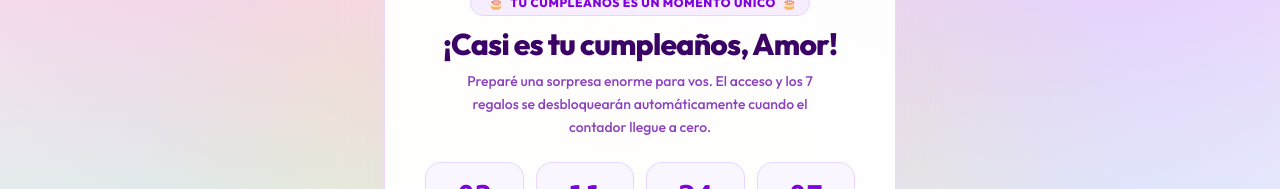
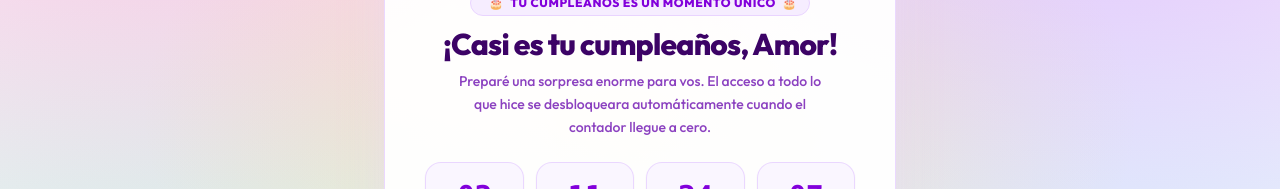
Before and after one commit to lal4-dev/valentina, a Next.js app: page / in a window 1280 px wide. Shown: the part 285-474 px from the top of the page. Built offline with nearby package versions, Linux system fonts and the light colour scheme.

Commit message:
version funcinal 1.2

```diff
--- a/src/app/admin/page.tsx
+++ b/src/app/admin/page.tsx
@@ -127,7 +127,7 @@ export default function PaginaAdministrador() {
                   type="password"
                   value={clave}
                   onChange={(e) => setClave(e.target.value)}
-                  placeholder="admin290344"
+                  placeholder="••••••••"
                   className={`w-full px-4 py-3 rounded-2xl text-sm font-semibold transition-all outline-none border ${
                     esPastel
                       ? "bg-white border-purple-200 text-purple-950 placeholder-purple-300 focus:border-purple-500 focus:ring-4 focus:ring-purple-100"
--- a/src/app/layout.tsx
+++ b/src/app/layout.tsx
@@ -40,8 +40,8 @@ const fuentePlusJakarta = Plus_Jakarta_Sans({
 // ============================================================================
 
 export const metadata: Metadata = {
-  title: "¡Feliz Cumpleaños Valentina! • BTS Gifts",
-  description: "7 regalos especiales inspirados en los 7 integrantes de BTS para Valentina.",
+  title: "¡Feliz Cumpleaños BB!",
+  description: "Un regalito especial hecho con mucho amor para vos.",
   icons: {
     icon: "/icon.svg",
   },
--- a/src/components/PantallaBloqueoCumple.tsx
+++ b/src/components/PantallaBloqueoCumple.tsx
@@ -198,8 +198,8 @@ export function PantallaBloqueoCumple({
               }`}
           >
             {estaDesbloqueado
-              ? "¡Llegó el momento tan esperado! Ya podés descubrir cada uno de tus 7 regalos de BTS."
-              : "Preparé una sorpresa enorme para vos. El acceso y los 7 regalos se desbloquearán automáticamente cuando el contador llegue a cero."}
+              ? "¡Llegó el momento tan esperado! Ya podés entrar al login pedime la contraseña."
+              : "Preparé una sorpresa enorme para vos. El acceso a todo lo que hice se desbloqueara automáticamente cuando el contador llegue a cero."}
           </p>
 
           {/* 4 Tarjetas del Reloj de Cuenta Regresiva */}
--- a/src/components/TarjetaAutenticacion.tsx
+++ b/src/components/TarjetaAutenticacion.tsx
@@ -147,11 +147,7 @@ export function TarjetaAutenticacion() {
                 type="password"
                 value={clave}
                 onChange={(e) => setClave(e.target.value)}
-                placeholder={
-                  perfilSeleccionado === "valentina"
-                    ? "Ej: 14102026"
-                    : "Clave de administrador"
-                }
+                placeholder="••••••••"
                 autoComplete="current-password"
                 className={`w-full px-4 py-3 rounded-2xl text-sm font-medium border transition-all duration-200 outline-none ${
                   mensajeError
```
